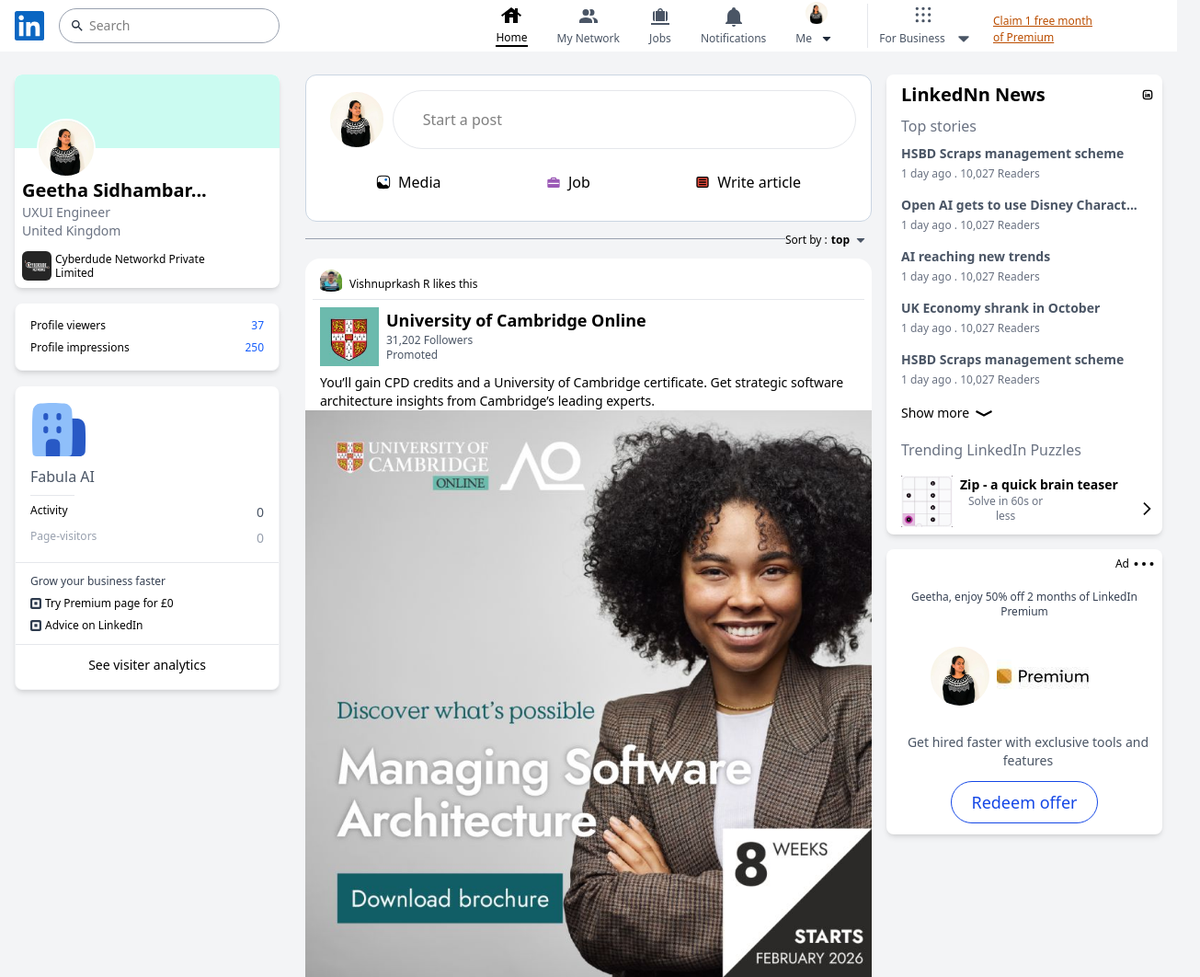
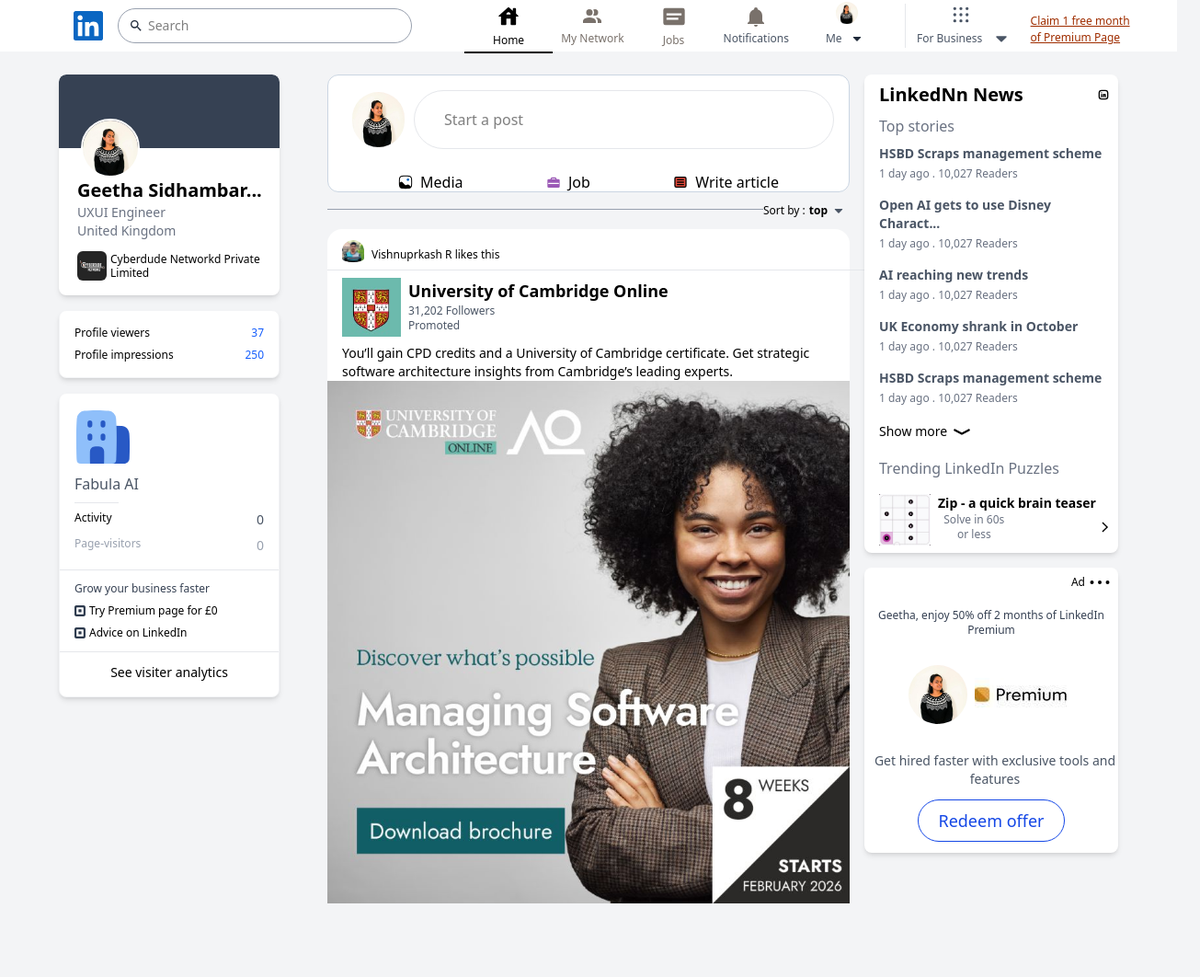
Before and after one commit to sidhgeetha/linkedin-cloning, a website built with Vite: page index.html in a window 1280 px wide. Shown: the whole page at 92% size, 1305 px wide, since content can reach past the window. After the commit the page ends 982 px from the top, so only its background shows below. Built offline with nearby package versions, Linux system fonts and the light colour scheme; a web font is replaced by a local one.

Commit message:
header fixes

```diff
--- a/index.html
+++ b/index.html
@@ -12,7 +12,7 @@
   <body class="bg-gray-100">
     <header class="border-b border-gray-100 bg-white">
       <nav
-        class="  max-w-7xl mx-auto flex items-center justify-between gap-4  px-4 h-14   ">
+        class="  max-w-6xl mx-auto flex items-center justify-between gap-22  px-4 h-14   ">
 
         <!-- Left -->
         <div class="flex items-center gap-4 ">
@@ -33,7 +33,7 @@
             <input
               type="search"
               placeholder="Search"
-              class="hidden sm:block border border-gray-400 rounded-full p-2 pl-8 text-sm w-60 focus:outline-none" />
+              class="hidden sm:block border border-gray-400 rounded-full p-2 pl-8 text-sm w-80 focus:outline-none" />
           </div>
         </div>
 
@@ -41,63 +41,59 @@
 
         <div class="navlinks-center flex items-center ">
 
-          <ul class="flex items-center gap-8">
+          <ul class="flex items-center gap-10">
 
             <!-- nav links inside unordered list -->
             <!-- home -->
             <li
-                class=" flex flex-col items-center justify-center text-black-800 hover:text-black cursor-pointer  border-b-2 ">
-                <svg xmlns="http://www.w3.org/2000/svg" width="24" height="24"
-                  viewBox="0 0 24 24"><!-- Icon from Material Symbols by Google - https://github.com/google/material-design-icons/blob/master/LICENSE --><path
+              class=" relative flex flex-col items-center text center justify-center text-black-800 hover:text-black cursor-pointer   ">
+              <svg xmlns="http://www.w3.org/2000/svg" width="28" height="28"
+                viewBox="0 0 24 24"><!-- Icon from Google Material Icons by Material Design Authors - https://github.com/material-icons/material-icons/blob/master/LICENSE --><path
                   fill="currentColor"
-                    d="M5 20v-9.15L2.2 13L1 11.4L12 3l4 3.05V4h3v4.35l4 3.05l-1.2 1.6l-2.8-2.15V20h-5v-6h-4v6zm5-9.975h4q0-.8-.6-1.313T12 8.2t-1.4.513t-.6 1.312" /></svg>
+                  d="M19 9.3V5c0-.55-.45-1-1-1h-1c-.55 0-1 .45-1 1v1.6l-3.33-3c-.38-.34-.96-.34-1.34 0l-8.36 7.53c-.34.3-.13.87.33.87H5v7c0 .55.45 1 1 1h3c.55 0 1-.45 1-1v-5h4v5c0 .55.45 1 1 1h3c.55 0 1-.45 1-1v-7h1.7c.46 0 .68-.57.33-.87zm-9 .7c0-1.1.9-2 2-2s2 .9 2 2z" /></svg>
+              <span class="hidden sm:block text-xs mt-1 text-center">Home</span>
 
-                <span class="hidden sm:block text-xs mt-1">Home</span>
+              <span
+                class="absolute -bottom-[6px] left-1/2 -translate-x-1/2 right-0 h-[2px] w-24 bg-black">
+              </span>
             </li>
-
 
             <!-- networkk -->
 
             <li
-                class=" flex flex-col items-center justify-center text-gray-600 hover:text-black cursor-pointer">
+              class=" flex flex-col items-center justify-center text-stone-500 hover:text-black cursor-pointer">
               <svg xmlns="http://www.w3.org/2000/svg" width="24" height="24"
                 viewBox="0 0 24 24"><!-- Icon from Material Design Icons by Pictogrammers - https://github.com/Templarian/MaterialDesign/blob/master/LICENSE --><path
                   fill="currentColor"
                   d="M16 17v2H2v-2s0-4 7-4s7 4 7 4m-3.5-9.5A3.5 3.5 0 1 0 9 11a3.5 3.5 0 0 0 3.5-3.5m3.44 5.5A5.32 5.32 0 0 1 18 17v2h4v-2s0-3.63-6.06-4M15 4a3.4 3.4 0 0 0-1.93.59a5 5 0 0 1 0 5.82A3.4 3.4 0 0 0 15 11a3.5 3.5 0 0 0 0-7" /></svg>
 
-                <span class="hidden sm:block text-xs mt-1">My Network</span>
+              <span class="hidden sm:block text-xs mt-1 whitespace-nowrap">My
+                Network</span>
             </li>
-
 
             <!-- jobs -->
 
-
             <li
-                class=" flex flex-col items-center justify-center text-gray-600 hover:text-black cursor-pointer">
-                <svg xmlns="http://www.w3.org/2000/svg" width="24" height="24"
+              class=" flex flex-col items-center justify-center text-stone-500 hover:text-black cursor-pointer">
+              <svg xmlns="http://www.w3.org/2000/svg" width="28" height="28"
                 viewBox="0 0 24 24"><!-- Icon from Material Design Icons by Pictogrammers - https://github.com/Templarian/MaterialDesign/blob/master/LICENSE --><path
                   fill="currentColor"
-                    d="M22 19H2v2h20zM4 15c0 .5.2 1 .6 1.4s.9.6 1.4.6V6c-.5 0-1 .2-1.4.6S4 7.5 4 8zm9.5-9h-3c0-.4.1-.8.4-1.1s.6-.4 1.1-.4c.4 0 .8.1 1.1.4c.2.3.4.7.4 1.1M7 6v11h10V6h-2q0-1.2-.9-2.1C13.2 3 12.8 3 12 3q-1.2 0-2.1.9T9 6zm11 11c.5 0 1-.2 1.4-.6s.6-.9.6-1.4V8c0-.5-.2-1-.6-1.4S18.5 6 18 6z" /></svg>
-
+                  d="M20 20H4a2 2 0 0 1-2-2V6a2 2 0 0 1 2-2h16a2 2 0 0 1 2 2v12a2 2 0 0 1-2 2M5 13v2h11v-2zm0-4v2h14V9z" /></svg>
               <span class="hidden sm:block text-xs mt-1">Jobs</span>
             </li>
 
-
-
             <!-- notifications -->
 
-
             <li
-                class=" flex flex-col items-center justify-center text-gray-600 hover:text-black cursor-pointer  ">
+              class=" flex flex-col items-center justify-center text-stone-500 hover:text-black cursor-pointer  ">
               <svg xmlns="http://www.w3.org/2000/svg" width="24" height="24"
                 viewBox="0 0 24 24"><!-- Icon from Material Design Icons by Pictogrammers - https://github.com/Templarian/MaterialDesign/blob/master/LICENSE --><path
                   fill="currentColor"
                   d="M21 19v1H3v-1l2-2v-6c0-3.1 2.03-5.83 5-6.71V4a2 2 0 0 1 2-2a2 2 0 0 1 2 2v.29c2.97.88 5 3.61 5 6.71v6zm-7 2a2 2 0 0 1-2 2a2 2 0 0 1-2-2" /></svg>
 
-                <span class="hidden sm:block text-xs mt-1 text-gray-600">Notifications</span>
+              <span
+                class="hidden sm:block text-xs mt-1 text-gray-600">Notifications</span>
             </li>
-
-
 
             <!-- Profile image -->
             <li
@@ -117,13 +113,9 @@
               </div>
             </li>
 
-
             <div class=" hidden sm:block h-12 w-px bg-gray-200"></div>
 
-
           </ul>
-
-
 
           <div
             class="  hidden sm:flex flex-col sm:flex-row items-center gap-0 justify-start pt-2  ">
@@ -171,8 +163,8 @@
             <!-- Premium link -->
             <div class="w-50">
               <a href="#"
-                class="ml-4 underline  text-amber-700 hover:underline flex justify-start font-light text-[12px]">
-                Claim 1 free month <br> of Premium
+                class="ml-4 underline  text-orange-800 hover:underline flex justify-start font-light text-[12px]">
+                Claim 1 free month <br> of Premium Page
               </a>
             </div>
           </div>
@@ -193,21 +185,21 @@
     </header>
 
     <!-- main section -->
-    <section class="main-section layout-wrapper bg-blend-darken mt-4 px-2 md:mt-6 md:px-4 ">
+    <section
+      class="main-section layout-wrapper bg-blend-darken mt-4 px-2 md:mt-6 md:px-4">
       <div
-        class="layout-container max-w-7xl mx-auto grid grid-cols-12 gap-4 ">
+        class="layout-container max-w-6xl mx-auto grid grid-cols-12 gap-4 ">
 
         <!-- left card1 -->
 
-        <div class="col-span-3 rounded-md relative w-72 space-y-4 ">
-
+        <div class="col-span-3 rounded-md relative w-60 space-y-4 ">
 
           <!-- profile card -->
           <div
-            class=" flex flex-col shadow-md rounded-lg overflow-hidden relative w-full  bg-white">
+            class=" flex flex-col shadow-md rounded-lg overflow-hidden relative h-60  bg-white">
             <a href="https://www.linkedin.com/in/sidhgeetha/">
               <div
-                class="relative profilecard-background bg-teal-100  h-20 w-full rounded-t-lg">
+                class="relative profilecard-background bg-gray-700  h-20 w-full rounded-t-lg">
 
               </div>
             </a>
@@ -216,7 +208,7 @@
                 class="absolute top-12 left-4 w-16 h-16 ml-2 rounded-full border-2 border-white"
                 src="/assets/51734076.jpeg" alt="Profile" />
             </a>
-            <a class="flex flex-col items-start text-start mt-4 ml-2">
+            <a class="flex flex-col items-start text-start mt-4 ml-5">
               <div>
                 <h3 class="text-center text-xl font-semibold mt-4">Geetha
                   Sidhambar...</h3>
@@ -225,7 +217,7 @@
               <p class="text-center text-sm text-gray-500">United Kingdom</p>
             </a>
 
-            <div class="flex items-center text-center gap-1 mt-3 ml-2 mb-2">
+            <div class="flex items-center text-center gap-1 mt-3 ml-5 mb-2">
               <img class="h-8 w-8 rounded-md"
                 src="/assets/cyberdude_networks_logo.jpeg" />
               <p class="text-xs font-medium text-left leading-tight">Cyberdude
@@ -315,13 +307,13 @@
         </div>
 
         <!-- Item 2: middle -->
-        <div class="col-span-6">
+        <div class="col-span-6 ">
           <!-- wite post card section -->
           <div
             class="flex flex-col gap-2">
 
             <div
-              class=" flex w-full flex-col p-4 pb-16 gap-4 border   h-40 border-slate-300  rounded-xl bg-white">
+              class=" flex w-full flex-col p-4 pb-16 gap-4 border   h-32 border-slate-300  rounded-xl bg-white">
 
               <div class="flex flec-row gap-4">
                 <a href="https://www.linkedin.com/in/sidhgeetha/">
```
Lines whose indentation alone changed are shown as unchanged.
